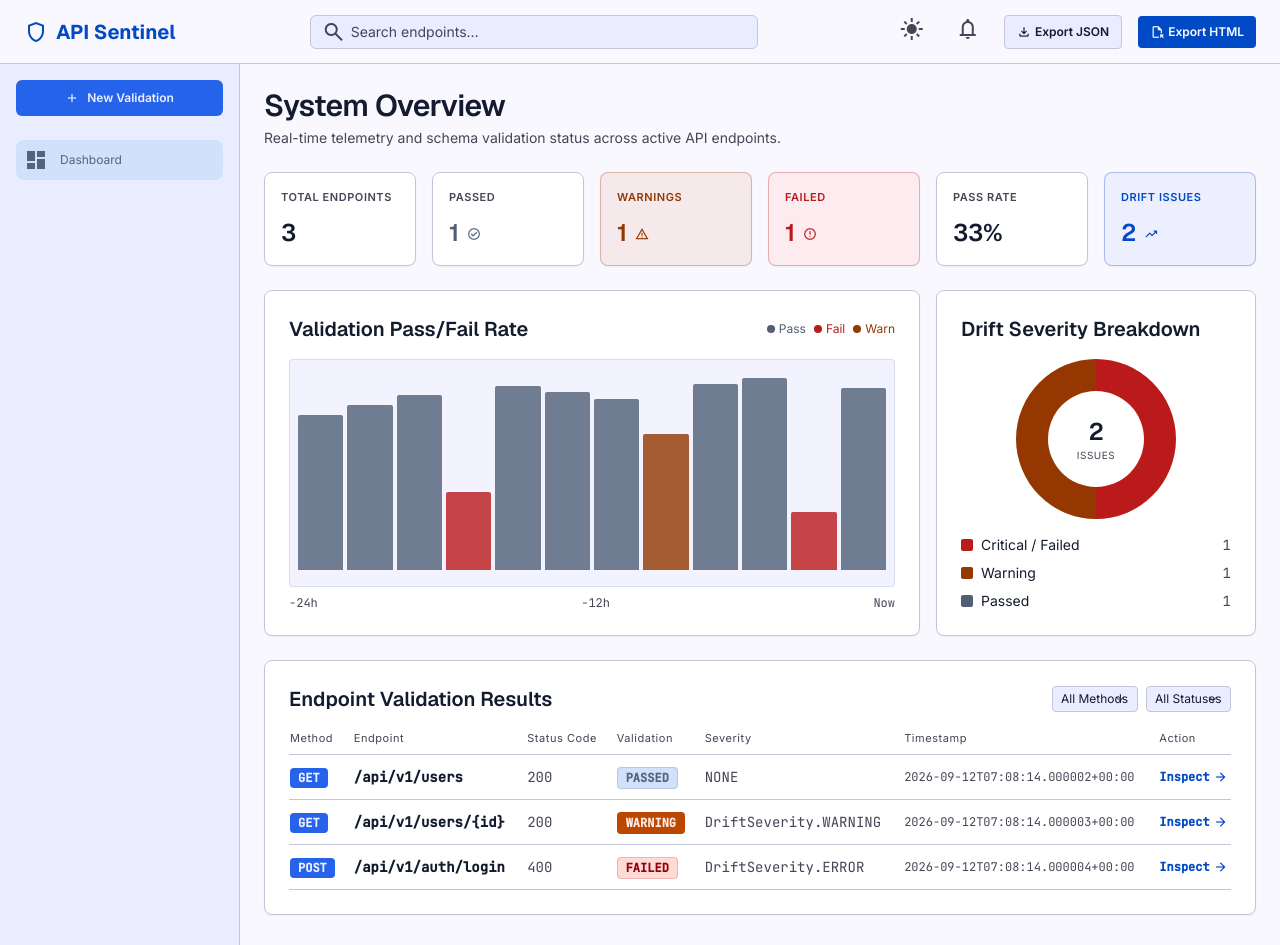
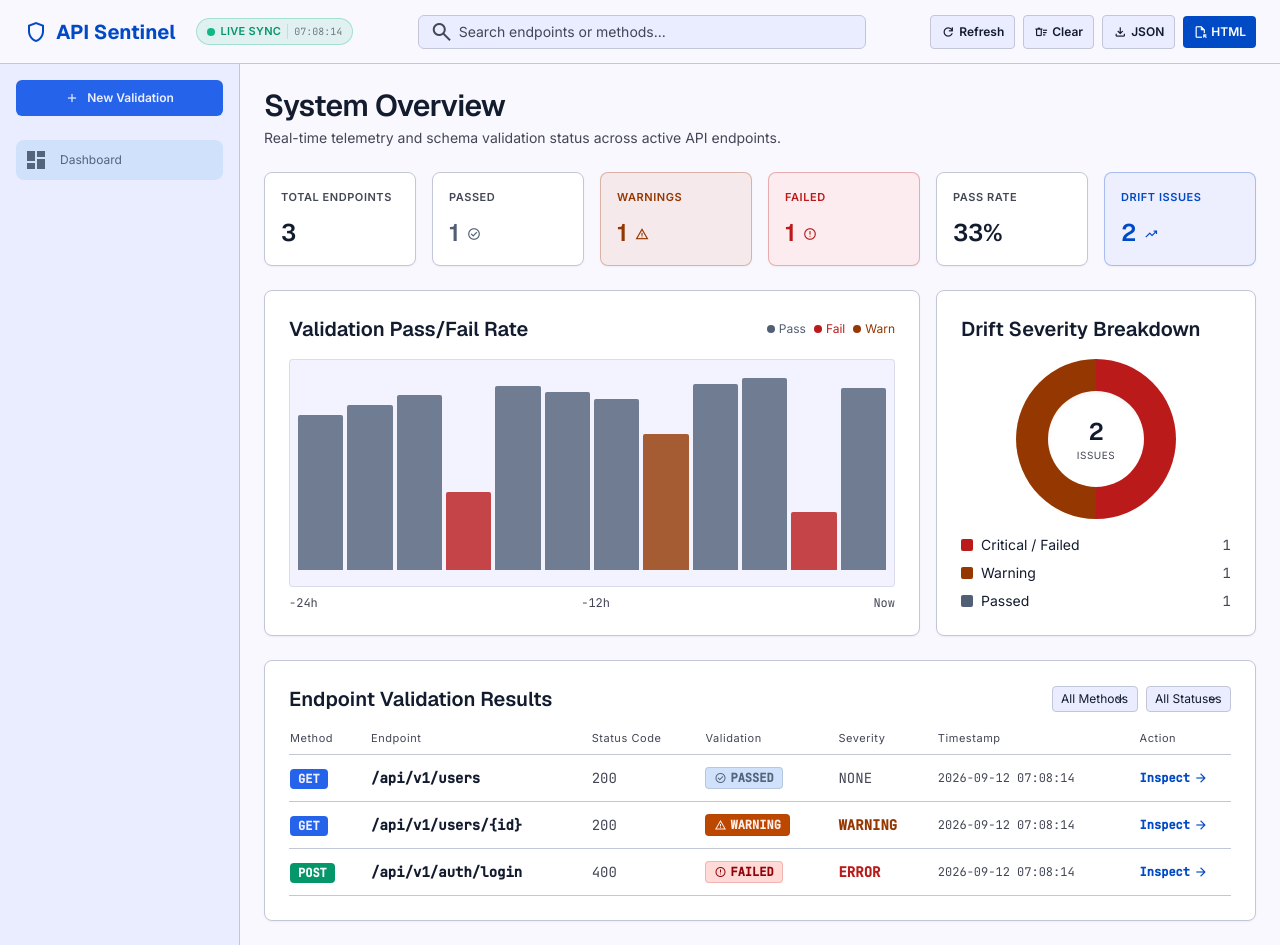
Before and after one commit to Mahmoud-Hussain/API_sentinel, a FastAPI app: page / in a window 1280 px wide. Run offline with FastAPI, Linux system fonts and the light colour scheme; some libraries are stand-ins or nearby versions.

Commit message:
feat: real-time dashboard live sync, endpoint append API, and demo updates

```diff
--- a/dashboard/app.py
+++ b/dashboard/app.py
@@ -161,6 +161,35 @@ async def update_report_json(data: dict):
     return {"status": "success", "total_endpoints": report.total_endpoints}
 
 
+@app.post("/api/report/append")
+async def append_report_result(data: dict):
+    """Appends or updates an individual EndpointValidationResult in the active report."""
+    report = get_active_report()
+    try:
+        # Check if payload is an EndpointValidationResult or a full result dict
+        result = EndpointValidationResult.from_dict(data)
+        # Prepend or append to results
+        report.results.insert(0, result)
+        # Limit in-memory history to latest 100 executions to prevent memory bloat
+        if len(report.results) > 100:
+            report.results = report.results[:100]
+        from datetime import datetime, timezone
+        report.timestamp = datetime.now(timezone.utc).isoformat()
+        return {"status": "success", "total_endpoints": report.total_endpoints}
+    except Exception as exc:
+        return JSONResponse(status_code=400, content={"status": "error", "message": str(exc)})
+
+
+@app.post("/api/report/clear")
+async def clear_report():
+    """Clears all validation results in the active report."""
+    from datetime import datetime, timezone
+    report = get_active_report()
+    report.results = []
+    report.timestamp = datetime.now(timezone.utc).isoformat()
+    return {"status": "cleared", "total_endpoints": 0}
+
+
 @app.get("/api/export/json")
 async def export_json():
     """Downloads the current ValidationReport as a formatted JSON file."""
--- a/static/dashboard.js
+++ b/static/dashboard.js
@@ -1,59 +1,274 @@
 /**
  * API Sentinel Developer Dashboard Client Controller
+ * Real-Time Telemetry, Schema Drift Monitoring & Dynamic Polling
  */
 
-document.addEventListener('DOMContentLoaded', () => {
-    // Initialize Lucide icons if available
-    if (window.lucide) {
-        window.lucide.createIcons();
+(function () {
+    let lastReportDataJson = "";
+    let isPolling = false;
+    let pollIntervalId = null;
+
+    // Helper: Escape HTML
+    function escapeHtml(str) {
+        if (str === null || str === undefined) return "";
+        return String(str)
+            .replace(/&/g, "&amp;")
+            .replace(/</g, "&lt;")
+            .replace(/>/g, "&gt;")
+            .replace(/"/g, "&quot;")
+            .replace(/'/g, "&#039;");
     }
 
-    const searchInput = document.getElementById('global-search-input');
-    const tableSearchInput = document.getElementById('filter-endpoint');
-    const methodSelect = document.getElementById('filter-method');
-    const statusSelect = document.getElementById('filter-status');
-    const severitySelect = document.getElementById('filter-severity');
-    const tableBody = document.getElementById('endpoint-table-rows');
+    // Method badge styling
+    function getMethodBadgeClass(method) {
+        const m = (method || "").toUpperCase();
+        switch (m) {
+            case "GET":
+                return "bg-primary-container text-on-primary-container";
+            case "POST":
+                return "bg-emerald-600 text-white";
+            case "PUT":
+                return "bg-amber-600 text-white";
+            case "DELETE":
+                return "bg-error text-white";
+            case "PATCH":
+                return "bg-purple-600 text-white";
+            default:
+                return "bg-secondary text-white";
+        }
+    }
 
-    if (!tableBody) return;
+    // Status badge styling
+    function getStatusBadge(status) {
+        const s = (status || "").toUpperCase();
+        if (s === "PASSED") {
+            return `<span class="bg-secondary-container text-on-secondary-container px-2 py-0.5 rounded text-xs font-bold border border-secondary/20 flex items-center gap-1 w-fit"><span class="material-symbols-outlined text-[12px]">check_circle</span>PASSED</span>`;
+        } else if (s === "WARNING") {
+            return `<span class="bg-tertiary-container text-on-tertiary-container px-2 py-0.5 rounded text-xs font-bold border border-tertiary/20 flex items-center gap-1 w-fit"><span class="material-symbols-outlined text-[12px]">warning</span>WARNING</span>`;
+        } else {
+            return `<span class="bg-error-container text-on-error-container px-2 py-0.5 rounded text-xs font-bold border border-error/20 flex items-center gap-1 w-fit"><span class="material-symbols-outlined text-[12px]">error</span>FAILED</span>`;
+        }
+    }
 
+    // Severity text styling
+    function getSeverityFormatted(severity) {
+        const sev = (severity || "NONE").toUpperCase();
+        if (sev === "ERROR" || sev === "CRITICAL") {
+            return `<span class="text-error font-semibold font-code-md">${escapeHtml(sev)}</span>`;
+        } else if (sev === "WARNING") {
+            return `<span class="text-tertiary font-semibold font-code-md">${escapeHtml(sev)}</span>`;
+        } else if (sev === "INFO") {
+            return `<span class="text-primary font-code-md">${escapeHtml(sev)}</span>`;
+        }
+        return `<span class="text-on-surface-variant font-code-md">NONE</span>`;
+    }
+
+    // Filter application
     function applyFilters() {
-        const query = (searchInput ? searchInput.value : (tableSearchInput ? tableSearchInput.value : '')).toLowerCase().trim();
-        const selectedMethod = methodSelect ? methodSelect.value : 'ALL';
-        const selectedStatus = statusSelect ? statusSelect.value : 'ALL';
-        const selectedSeverity = severitySelect ? severitySelect.value : 'ALL';
+        const searchInput = document.getElementById("global-search-input");
+        const methodSelect = document.getElementById("filter-method");
+        const statusSelect = document.getElementById("filter-status");
+        const tableBody = document.getElementById("endpoint-table-rows");
 
-        const rows = tableBody.querySelectorAll('tr.endpoint-row');
+        if (!tableBody) return;
+
+        const query = (searchInput ? searchInput.value : "").toLowerCase().trim();
+        const selectedMethod = methodSelect ? methodSelect.value.toUpperCase() : "ALL";
+        const selectedStatus = statusSelect ? statusSelect.value.toUpperCase() : "ALL";
+
+        const rows = tableBody.querySelectorAll("tr.endpoint-row");
         let visibleCount = 0;
 
         rows.forEach(row => {
-            const endpoint = row.dataset.endpoint ? row.dataset.endpoint.toLowerCase() : '';
-            const method = row.dataset.method ? row.dataset.method.toUpperCase() : '';
-            const status = row.dataset.status ? row.dataset.status.toUpperCase() : '';
-            const severity = row.dataset.severity ? row.dataset.severity.toUpperCase() : 'NONE';
+            const endpoint = (row.dataset.endpoint || "").toLowerCase();
+            const method = (row.dataset.method || "").toUpperCase();
+            const status = (row.dataset.status || "").toUpperCase();
 
-            const matchesSearch = !query || endpoint.includes(query);
-            const matchesMethod = selectedMethod === 'ALL' || method === selectedMethod;
-            const matchesStatus = selectedStatus === 'ALL' || status === selectedStatus;
-            const matchesSeverity = selectedSeverity === 'ALL' || severity === selectedSeverity;
+            const matchesSearch = !query || endpoint.includes(query) || method.includes(query);
+            const matchesMethod = selectedMethod === "ALL" || method === selectedMethod;
+            const matchesStatus = selectedStatus === "ALL" || status === selectedStatus;
 
-            if (matchesSearch && matchesMethod && matchesStatus && matchesSeverity) {
-                row.style.display = '';
+            if (matchesSearch && matchesMethod && matchesStatus) {
+                row.style.display = "";
                 visibleCount++;
             } else {
-                row.style.display = 'none';
+                row.style.display = "none";
             }
         });
 
-        const noResultsRow = document.getElementById('no-results-row');
+        const noResultsRow = document.getElementById("no-results-row");
         if (noResultsRow) {
-            noResultsRow.style.display = visibleCount === 0 ? '' : 'none';
+            noResultsRow.style.display = visibleCount === 0 ? "" : "none";
         }
     }
 
-    if (searchInput) searchInput.addEventListener('input', applyFilters);
-    if (tableSearchInput) tableSearchInput.addEventListener('input', applyFilters);
-    if (methodSelect) methodSelect.addEventListener('change', applyFilters);
-    if (statusSelect) statusSelect.addEventListener('change', applyFilters);
-    if (severitySelect) severitySelect.addEventListener('change', applyFilters);
-});
+    // Render / Update DOM from active report JSON
+    function updateDashboardUI(report) {
+        if (!report) return;
+
+        const results = report.results || [];
+        const total = report.summary ? report.summary.total_endpoints : results.length;
+        const passed = report.summary ? report.summary.passed_endpoints : results.filter(r => (r.validation_status || "").toUpperCase() === "PASSED").length;
+        const warning = report.summary ? report.summary.warning_count : results.filter(r => (r.validation_status || "").toUpperCase() === "WARNING").length;
+        const failed = report.summary ? report.summary.failed_endpoints : results.filter(r => (r.validation_status || "").toUpperCase() === "FAILED").length;
+        const passRate = total > 0 ? Math.round((passed / total) * 100) + "%" : "—";
+        const driftIssues = failed + warning;
+
+        // Update KPI counters
+        const elTotal = document.getElementById("metric-total");
+        const elPassed = document.getElementById("metric-passed");
+        const elWarning = document.getElementById("metric-warning");
+        const elFailed = document.getElementById("metric-failed");
+        const elPassRate = document.getElementById("metric-pass-rate");
+        const elDrift = document.getElementById("metric-drift");
+
+        if (elTotal) elTotal.textContent = total;
+        if (elPassed) elPassed.textContent = passed;
+        if (elWarning) elWarning.textContent = warning;
+        if (elFailed) elFailed.textContent = failed;
+        if (elPassRate) elPassRate.textContent = passRate;
+        if (elDrift) elDrift.textContent = driftIssues;
+
+        // Update Donut Chart
+        const elDonutWheel = document.getElementById("donut-chart-wheel");
+        const elDonutTotal = document.getElementById("donut-total-count");
+        const elDonutCrit = document.getElementById("donut-crit-count");
+        const elDonutWarn = document.getElementById("donut-warn-count");
+        const elDonutPass = document.getElementById("donut-pass-count");
+
+        if (elDonutTotal) elDonutTotal.textContent = driftIssues;
+        if (elDonutCrit) elDonutCrit.textContent = failed;
+        if (elDonutWarn) elDonutWarn.textContent = warning;
+        if (elDonutPass) elDonutPass.textContent = passed;
+
+        if (elDonutWheel) {
+            if (driftIssues > 0) {
+                const failPct = Math.round((failed / driftIssues) * 100);
+                const warnPct = Math.round((warning / driftIssues) * 100);
+                elDonutWheel.style.background = `conic-gradient(from 0deg, #ba1a1a 0% ${failPct}%, #943700 ${failPct}% ${failPct + warnPct}%, #c3c6d7 ${failPct + warnPct}% 100%)`;
+            } else {
+                elDonutWheel.style.background = "#c3c6d7";
+            }
+        }
+
+        // Update Table Rows
+        const tableBody = document.getElementById("endpoint-table-rows");
+        if (tableBody) {
+            let html = "";
+            results.forEach((res, idx) => {
+                const method = (res.method || "GET").toUpperCase();
+                const endpoint = res.endpoint || "/";
+                const statusCode = res.status_code || 200;
+                const status = (res.validation_status || "PASSED").toUpperCase();
+                const severity = res.severity || "NONE";
+                const timestamp = res.timestamp ? res.timestamp.replace("T", " ").substring(0, 19) : new Date().toISOString().substring(0, 19);
+
+                html += `
+                <tr class="data-table-row hover:bg-surface-container transition-colors endpoint-row"
+                    data-endpoint="${escapeHtml(endpoint)}"
+                    data-method="${escapeHtml(method)}"
+                    data-status="${escapeHtml(status)}"
+                    data-severity="${escapeHtml(severity)}">
+                  <td class="py-3 pr-4">
+                    <span class="${getMethodBadgeClass(method)} px-2 py-0.5 rounded text-xs font-bold">${escapeHtml(method)}</span>
+                  </td>
+                  <td class="py-3 pr-4 text-on-surface font-semibold font-code-md">${escapeHtml(endpoint)}</td>
+                  <td class="py-3 pr-4 text-on-surface-variant font-code-md">${statusCode}</td>
+                  <td class="py-3 pr-4">
+                    ${getStatusBadge(status)}
+                  </td>
+                  <td class="py-3 pr-4 text-on-surface-variant">${getSeverityFormatted(severity)}</td>
+                  <td class="py-3 pr-4 text-on-surface-variant text-xs font-code-md">${escapeHtml(timestamp)}</td>
+                  <td class="py-3">
+                    <a href="/endpoint/detail?index=${idx}" class="text-primary hover:underline text-xs font-semibold flex items-center gap-1">
+                      Inspect <span class="material-symbols-outlined text-sm">arrow_forward</span>
+                    </a>
+                  </td>
+                </tr>`;
+            });
+
+            html += `
+            <tr id="no-results-row" style="display: ${results.length === 0 ? "" : "none"};">
+              <td colspan="7" class="text-center py-8 text-on-surface-variant">
+                ${results.length === 0 ? "No endpoint validation telemetry captured yet. Send requests to see live updates!" : "No endpoint validation results match the selected filters."}
+              </td>
+            </tr>`;
+
+            tableBody.innerHTML = html;
+            applyFilters();
+        }
+
+        // Update last updated clock
+        const elLastUpdated = document.getElementById("last-updated-text");
+        if (elLastUpdated) {
+            const now = new Date();
+            elLastUpdated.textContent = now.toTimeString().split(" ")[0];
+        }
+    }
+
+    // Fetch report from server
+    async function fetchReport(force = false) {
+        try {
+            const res = await fetch("/api/report", { cache: "no-store" });
+            if (!res.ok) return;
+            const text = await res.text();
+            if (force || text !== lastReportDataJson) {
+                lastReportDataJson = text;
+                const data = JSON.parse(text);
+                updateDashboardUI(data);
+            }
+        } catch (err) {
+            // Silently handle transient connection loss
+            console.debug("Live sync polling error:", err);
+        }
+    }
+
+    // Start live polling loop
+    function startRealTimePolling() {
+        if (isPolling) return;
+        isPolling = true;
+        fetchReport(true);
+        pollIntervalId = setInterval(() => {
+            fetchReport(false);
+        }, 1500);
+    }
+
+    document.addEventListener("DOMContentLoaded", () => {
+        // Wire search and filter inputs
+        const searchInput = document.getElementById("global-search-input");
+        const methodSelect = document.getElementById("filter-method");
+        const statusSelect = document.getElementById("filter-status");
+
+        if (searchInput) searchInput.addEventListener("input", applyFilters);
+        if (methodSelect) methodSelect.addEventListener("change", applyFilters);
+        if (statusSelect) statusSelect.addEventListener("change", applyFilters);
+
+        // Manual Refresh Button
+        const refreshBtn = document.getElementById("btn-manual-refresh");
+        if (refreshBtn) {
+            refreshBtn.addEventListener("click", async () => {
+                refreshBtn.classList.add("opacity-50");
+                await fetchReport(true);
+                setTimeout(() => refreshBtn.classList.remove("opacity-50"), 300);
+            });
+        }
+
+        // Clear History Button
+        const clearBtn = document.getElementById("btn-clear-report");
+        if (clearBtn) {
+            clearBtn.addEventListener("click", async () => {
+                if (confirm("Clear all recorded validation history in dashboard?")) {
+                    try {
+                        await fetch("/api/report/clear", { method: "POST" });
+                        await fetchReport(true);
+                    } catch (e) {
+                        console.error("Failed to clear report:", e);
+                    }
+                }
+            });
+        }
+
+        // Start live polling
+        startRealTimePolling();
+    });
+})();
--- a/templates/index.html
+++ b/templates/index.html
@@ -140,25 +140,33 @@
   <div class="flex items-center gap-sm">
     <span class="material-symbols-outlined text-primary text-2xl">shield</span>
     <span class="text-headline-sm font-headline-sm font-bold text-primary">API Sentinel</span>
+    <div class="hidden sm:flex items-center gap-1.5 ml-3 px-2.5 py-1 bg-emerald-500/10 border border-emerald-500/30 rounded-full">
+      <span class="relative flex h-2 w-2">
+        <span class="animate-ping absolute inline-flex h-full w-full rounded-full bg-emerald-400 opacity-75"></span>
+        <span class="relative inline-flex rounded-full h-2 w-2 bg-emerald-500"></span>
+      </span>
+      <span id="live-indicator-text" class="text-[11px] font-bold text-emerald-600 uppercase tracking-wide">Live Sync</span>
+      <span id="last-updated-text" class="text-[10px] text-on-surface-variant/70 border-l border-emerald-500/20 pl-1.5 font-code-md">syncing...</span>
+    </div>
   </div>
   <div class="flex-1 flex justify-center max-w-md mx-lg hidden md:flex">
     <div class="relative w-full">
       <span class="material-symbols-outlined absolute left-3 top-1/2 transform -translate-y-1/2 text-on-surface-variant">search</span>
-      <input id="global-search-input" class="w-full bg-surface-container border border-outline-variant rounded-md py-1.5 pl-10 pr-4 text-body-md text-on-surface focus:outline-none focus:border-primary focus:ring-1 focus:ring-primary transition-colors placeholder:text-on-surface-variant" placeholder="Search endpoints..." type="text"/>
+      <input id="global-search-input" class="w-full bg-surface-container border border-outline-variant rounded-md py-1.5 pl-10 pr-4 text-body-md text-on-surface focus:outline-none focus:border-primary focus:ring-1 focus:ring-primary transition-colors placeholder:text-on-surface-variant" placeholder="Search endpoints or methods..." type="text"/>
     </div>
   </div>
-  <div class="flex items-center gap-md">
-    <button class="text-on-surface-variant hover:bg-surface-container-high transition-colors p-sm rounded-full cursor-pointer active:opacity-80">
-      <span class="material-symbols-outlined fill">light_mode</span>
+  <div class="flex items-center gap-2">
+    <button id="btn-manual-refresh" title="Refresh Now" class="px-2.5 py-1.5 border border-outline-variant bg-surface-container text-on-surface hover:bg-surface-variant rounded text-xs font-semibold flex items-center gap-1 transition-colors cursor-pointer">
+      <span class="material-symbols-outlined text-sm">refresh</span> <span class="hidden sm:inline">Refresh</span>
     </button>
-    <button class="text-on-surface-variant hover:bg-surface-container-high transition-colors p-sm rounded-full cursor-pointer active:opacity-80">
-      <span class="material-symbols-outlined">notifications</span>
+    <button id="btn-clear-report" title="Clear Validation History" class="px-2.5 py-1.5 border border-outline-variant bg-surface-container text-on-surface hover:bg-error/10 hover:border-error/40 hover:text-error rounded text-xs font-semibold flex items-center gap-1 transition-colors cursor-pointer">
+      <span class="material-symbols-outlined text-sm">delete_sweep</span> <span class="hidden sm:inline">Clear</span>
     </button>
-    <a href="/api/export/json" download="validation_report.json" class="px-3 py-1.5 border border-outline-variant bg-surface-container text-on-surface hover:bg-surface-variant rounded text-xs font-semibold flex items-center gap-1 transition-colors">
-      <span class="material-symbols-outlined text-sm">download</span> Export JSON
+    <a href="/api/export/json" download="validation_report.json" class="px-2.5 py-1.5 border border-outline-variant bg-surface-container text-on-surface hover:bg-surface-variant rounded text-xs font-semibold flex items-center gap-1 transition-colors">
+      <span class="material-symbols-outlined text-sm">download</span> JSON
     </a>
-    <a href="/api/export/html" download="validation_report.html" class="px-3 py-1.5 bg-primary text-on-primary hover:opacity-90 rounded text-xs font-semibold flex items-center gap-1 transition-opacity">
-      <span class="material-symbols-outlined text-sm">file_open</span> Export HTML
+    <a href="/api/export/html" download="validation_report.html" class="px-2.5 py-1.5 bg-primary text-on-primary hover:opacity-90 rounded text-xs font-semibold flex items-center gap-1 transition-opacity">
+      <span class="material-symbols-outlined text-sm">file_open</span> HTML
     </a>
   </div>
 </header>
@@ -282,17 +290,17 @@
               {% set fail_pct = (report.failed_endpoints / total_issues * 100) | round(0) | int %}
               {% set warn_pct = (report.warning_count / total_issues * 100) | round(0) | int %}
               {% set info_pct = 100 - fail_pct - warn_pct %}
-              <div class="w-40 h-40 rounded-full flex items-center justify-center relative"
+              <div id="donut-chart-wheel" class="w-40 h-40 rounded-full flex items-center justify-center relative transition-all duration-500"
                 style="background: conic-gradient(from 0deg, #ba1a1a 0% {{ fail_pct }}%, #943700 {{ fail_pct }}% {{ fail_pct + warn_pct }}%, #c3c6d7 {{ fail_pct + warn_pct }}% 100%);">
-                <div class="w-24 h-24 bg-surface-container-lowest rounded-full absolute flex flex-col items-center justify-center">
-                  <span class="font-headline-md text-headline-md text-on-surface">{{ total_issues }}</span>
+                <div class="w-24 h-24 bg-surface-container-lowest rounded-full absolute flex flex-col items-center justify-center shadow-inner">
+                  <span class="font-headline-md text-headline-md text-on-surface" id="donut-total-count">{{ total_issues }}</span>
                   <span class="text-[10px] text-on-surface-variant uppercase tracking-wider">Issues</span>
                 </div>
               </div>
             {% else %}
-              <div class="w-40 h-40 rounded-full flex items-center justify-center relative" style="background: #c3c6d7;">
-                <div class="w-24 h-24 bg-surface-container-lowest rounded-full absolute flex flex-col items-center justify-center">
-                  <span class="font-headline-md text-headline-md text-on-surface">0</span>
+              <div id="donut-chart-wheel" class="w-40 h-40 rounded-full flex items-center justify-center relative transition-all duration-500" style="background: #c3c6d7;">
+                <div class="w-24 h-24 bg-surface-container-lowest rounded-full absolute flex flex-col items-center justify-center shadow-inner">
+                  <span class="font-headline-md text-headline-md text-on-surface" id="donut-total-count">0</span>
                   <span class="text-[10px] text-on-surface-variant uppercase tracking-wider">Issues</span>
                 </div>
               </div>
@@ -301,15 +309,15 @@
           <div class="mt-4 flex flex-col gap-2">
             <div class="flex justify-between items-center text-sm">
               <div class="flex items-center gap-2"><div class="w-3 h-3 rounded-sm bg-error"></div> <span class="text-on-surface">Critical / Failed</span></div>
-              <span class="font-code-md text-on-surface-variant">{{ report.failed_endpoints }}</span>
+              <span class="font-code-md text-on-surface-variant" id="donut-crit-count">{{ report.failed_endpoints }}</span>
             </div>
             <div class="flex justify-between items-center text-sm">
               <div class="flex items-center gap-2"><div class="w-3 h-3 rounded-sm bg-tertiary"></div> <span class="text-on-surface">Warning</span></div>
-              <span class="font-code-md text-on-surface-variant">{{ report.warning_count }}</span>
+              <span class="font-code-md text-on-surface-variant" id="donut-warn-count">{{ report.warning_count }}</span>
             </div>
             <div class="flex justify-between items-center text-sm">
               <div class="flex items-center gap-2"><div class="w-3 h-3 rounded-sm bg-secondary"></div> <span class="text-on-surface">Passed</span></div>
-              <span class="font-code-md text-on-surface-variant">{{ report.passed_endpoints }}</span>
+              <span class="font-code-md text-on-surface-variant" id="donut-pass-count">{{ report.passed_endpoints }}</span>
             </div>
           </div>
         </div>
```
Also changed, not shown: HOW_TO_RUN.md (added, +84 -0 lines), api_sentinel/diff_engine.py (+4 -7 lines), api_sentinel/middleware.py (+84 -4 lines), example_app.py (+42 -0 lines), tests/test_dashboard_reporting.py (+20 -0 lines), 1 other file.
